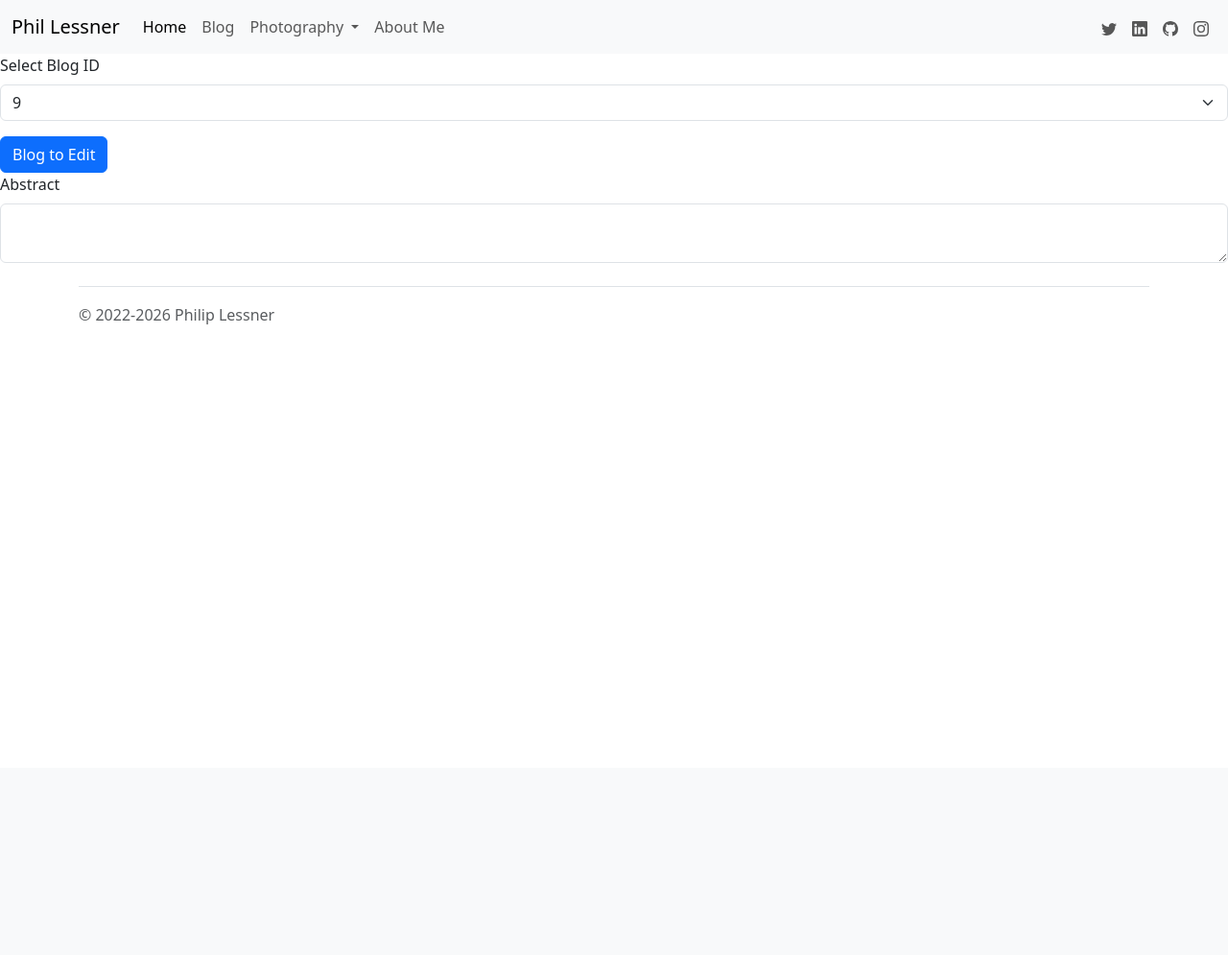
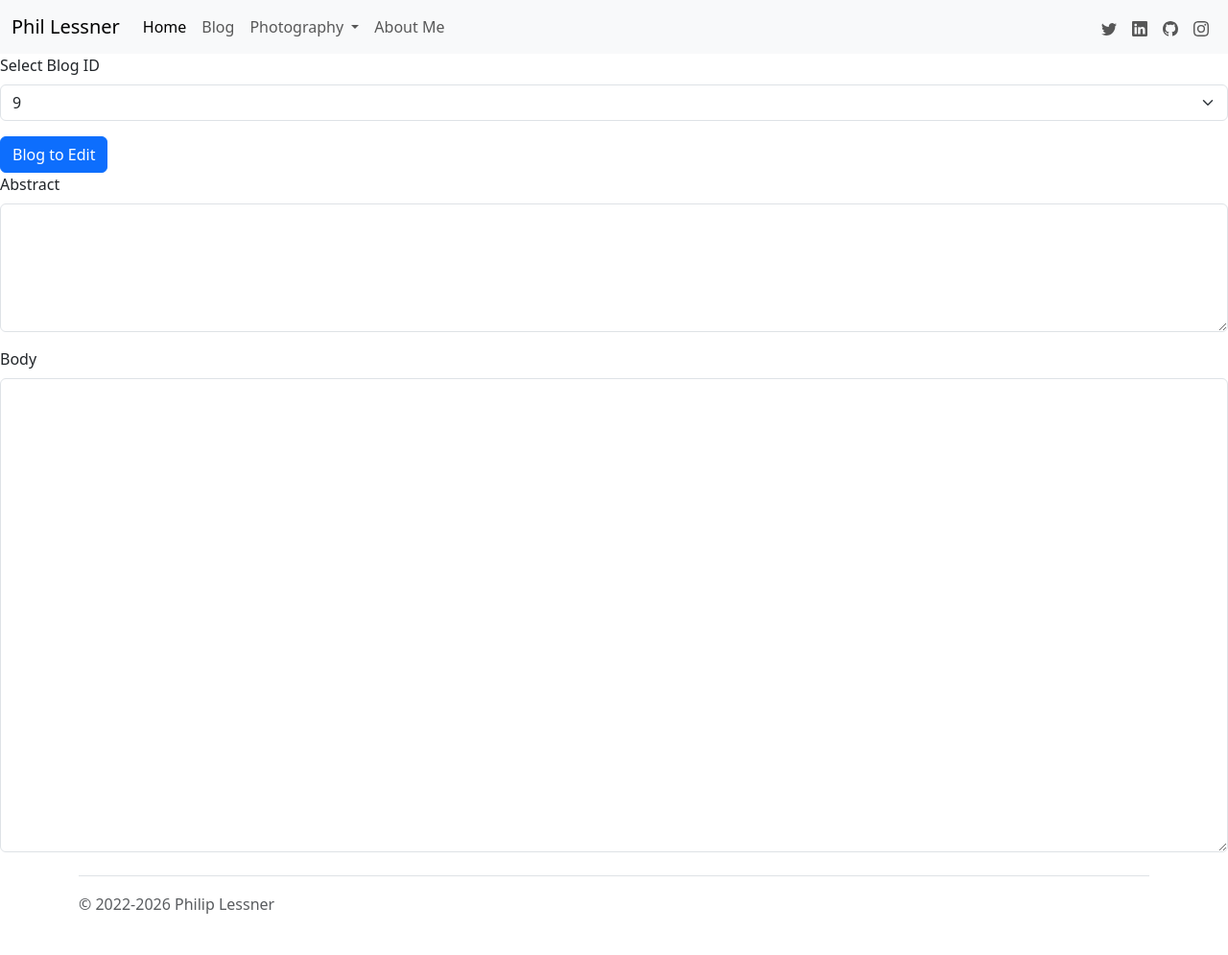
Before and after one commit to philiplessner/website, a Flask app: page /blogedit in a window 1280 px wide. Shown: the whole page at 96% size. Before the commit the page ends 338 px from the top, so only its background shows below. Run offline with Flask 3, Linux system fonts and the light colour scheme; a user stored in the database is signed in.

Commit message:
Conitnue working on blog edit form and add field for blog body and set its height.

```diff
--- a/app/admin.py
+++ b/app/admin.py
@@ -99,4 +99,5 @@ def blog_edit():
         stmt = db.select(Blog).where(Blog.id == form.blogid.data)
         blog = db.session.scalars(stmt).first()
         form.blogabstract.data = blog.abstract
+        form.blogbody.data = blog.body
         return render_template('blogedit.html', form=form)
--- a/app/forms.py
+++ b/app/forms.py
@@ -21,4 +21,5 @@ class SignupForm(FlaskForm):
 class BlogEditForm(FlaskForm):
     blogid = SelectField('Select Blog ID', validators=[DataRequired(message='Must Select a Blog')])
     blogabstract =  TextAreaField('Abstract', validators=[DataRequired(message='Abstract is Required')])
+    blogbody = TextAreaField('Body', validators=[DataRequired(message='Blog Body is Required')])
     submit = SubmitField('Blog to Edit')
--- a/app/templates/blogedit.html
+++ b/app/templates/blogedit.html
@@ -10,7 +10,11 @@
     {{ form.submit(class="btn btn-primary") }}
     <div class="mb-3">
         {{ form.blogabstract.label(class='form-label') }}<br>
-        {{ form.blogabstract(class='form-control') }}
+        {{ form.blogabstract(class='form-control', rows='5') }}
+    </div>
+    <div class="mb-3">
+        {{ form.blogbody.label(class='form-label') }}<br>
+        {{ form.blogbody(class='form-control', rows='20') }}
     </div>
 </form>
 {% endblock %}
```
